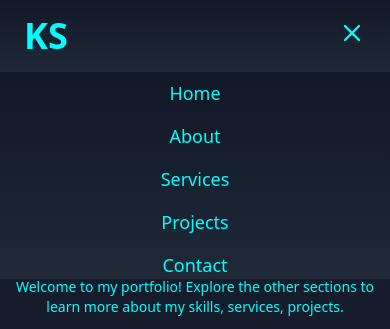
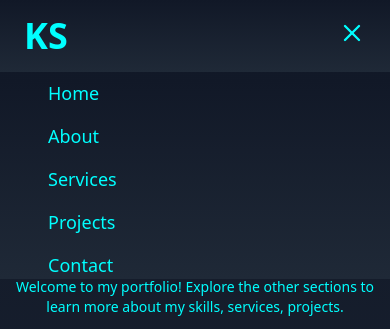
Before and after one commit to kasunsagara/portfolio-website-frontend, a React (Vite) app: page / in a window 390 px wide. Both pictures are taken after a click on the button "Toggle menu". Shown: the top 329 px of the page. Built offline with nearby package versions, Linux system fonts and the light colour scheme; no server answers.

Commit message:
small change

```diff
--- a/src/components/header.jsx
+++ b/src/components/header.jsx
@@ -1,13 +1,12 @@
 import { useEffect, useRef, useState } from 'react';
 import { useNavigate } from 'react-router-dom';
-import { Menu, X } from 'lucide-react'; // Optional: Replace with your own icons
+import { Menu, X } from 'lucide-react';
 
 export default function Header() {
   const navigate = useNavigate();
   const keysPressed = useRef({});
   const [isMenuOpen, setIsMenuOpen] = useState(false);
 
-  // Hidden shortcut for admin login
   useEffect(() => {
     const handleKeyDown = (e) => {
       keysPressed.current[e.key.toLowerCase()] = true;
@@ -19,11 +18,9 @@ export default function Header() {
         navigate('/admin-login');
       }
     };
-
     const handleKeyUp = (e) => {
       keysPressed.current[e.key.toLowerCase()] = false;
     };
-
     window.addEventListener('keydown', handleKeyDown);
     window.addEventListener('keyup', handleKeyUp);
     return () => {
@@ -46,7 +43,11 @@ export default function Header() {
         </div>
 
         {/* Navigation */}
-        <ul className={`absolute md:static top-20 left-0 w-full md:w-auto bg-gradient-to-b from-gray-900 to-gray-800 md:bg-none flex-col md:flex-row text-[18px] md:text-[20px] font-medium flex md:flex space-y-4 md:space-y-0 md:space-x-12 items-center px-6 md:px-0 transition-all duration-300 ${isMenuOpen ? 'flex' : 'hidden md:flex'}`}>
+        <ul
+          className={`absolute md:static top-20 left-0 w-full md:w-auto bg-gradient-to-b from-gray-900 to-gray-800 md:bg-none flex-col md:flex-row text-[18px] md:text-[20px] font-medium flex md:flex space-y-4 md:space-y-0 md:space-x-12 items-start md:items-center pl-12 pr-6 md:px-0 transition-all duration-300 ${
+            isMenuOpen ? 'flex' : 'hidden md:flex'
+          }`}
+        >
           {['Home', 'About', 'Services', 'Projects', 'Contact'].map((label, index) => (
             <li key={index}>
               <a
```
